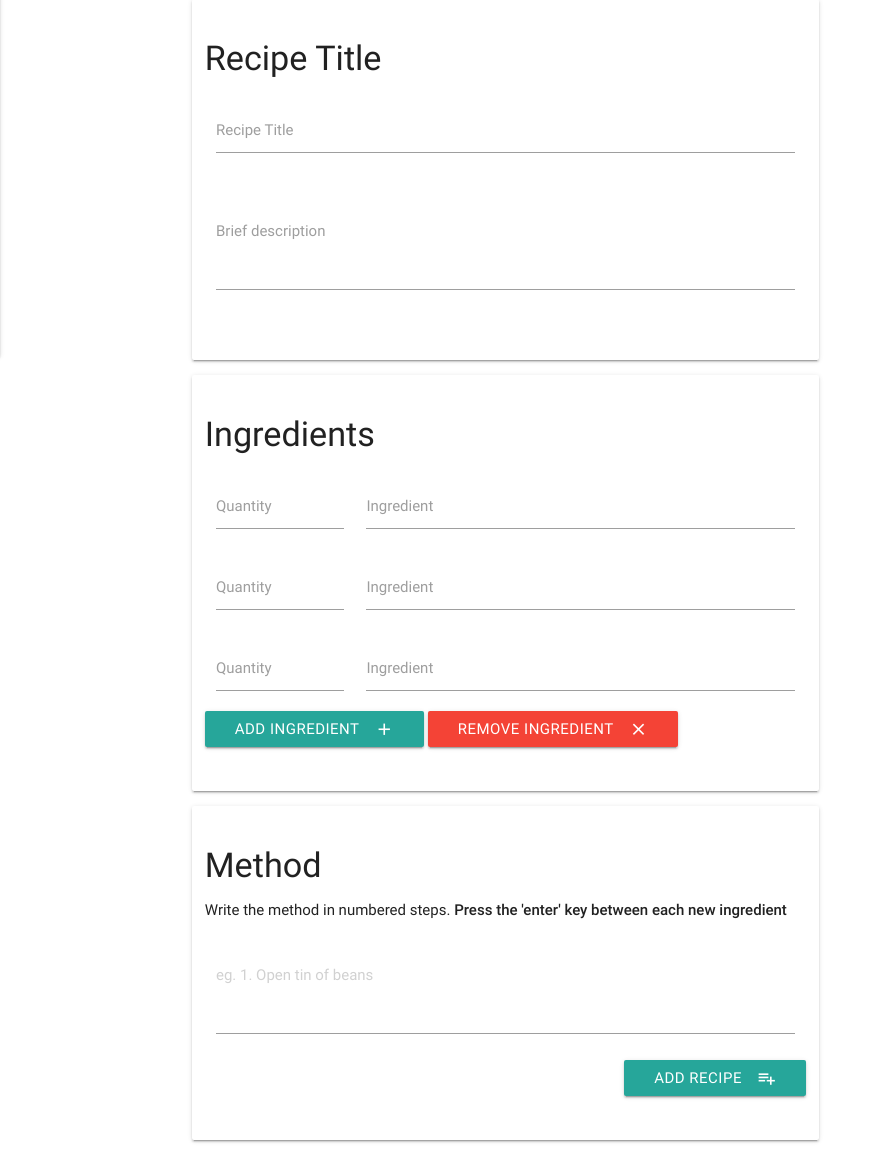
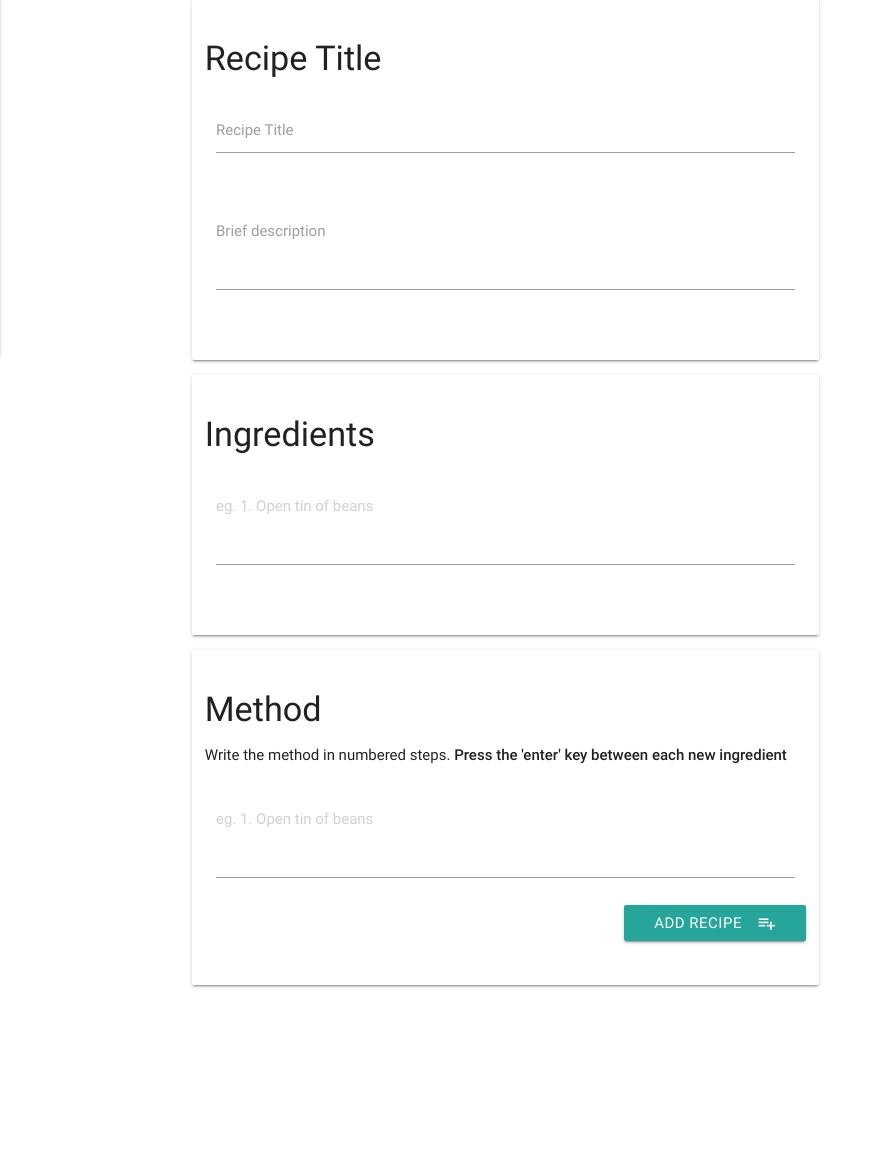
Before and after one commit to LWilsonDev/recipe-book, a Flask app: page /addrecipe in a window 1280 px wide. Shown: the part 504-1659 px from the top of the page, without its empty margins (0-883 px from the left). After the commit the page ends 1492 px from the top, so only its background shows below. Run offline with Flask 2, Linux system fonts and the light colour scheme; the visitor is signed in with stand-in values (Sample User, id 1); some libraries are stand-ins or nearby versions; some web fonts are replaced.

Commit message:
ingredient and method display fixed

```diff
--- a/app.py
+++ b/app.py
@@ -45,7 +45,7 @@ def signup():
 
         if existing_user is None:
             hashpass = bcrypt.hashpw(request.form['password'].encode('utf-8'), bcrypt.gensalt())
-            users.insert({"username": request.form['username'],"email": request.form['email'], "password" : hashpass })
+            users.insert({"username": request.form['username'], "password" : hashpass })
             session['username'] = request.form['username']
             return redirect(url_for('index'))
         return 'That username already exists!'
@@ -57,28 +57,24 @@ def addrecipe():
 
     if 'username' in session:
         if request.method == 'POST':
-            ingredient_list = []
-            for quantity, ingredient in zip(request.form.getlist('quantity'),
-                                          request.form.getlist('ingredient')):
-                result = (quantity, ingredient)
-                ingredient_list.append(result)
 
+            ingredient = request.form['ingredients'].splitlines()
+            method = request.form['method'].splitlines()
 
-            ingredient_dict = dict(ingredient_list)
-            print(ingredient_list)
-            print(ingredient_dict)
+           #"ingredients": {'quantity': request.form['quantity'], 'ingredient': request.form['ingredient']},
             recipes = mongo.db.recipes
 
             recipes.insert({"title": request.form['title'],
                             "category": request.form['category'],
                             "author": session['username'],
                             "description": request.form['description'],
-                            "ingredients": ingredient_dict,
-                            "vegetarian": request.form['vegetarian']
+                            "ingredients": ingredient,
+                            "vegetarian": request.form['vegetarian'],
+                            "method": method
             })
 
 
-            return render_template('index.html')
+            return render_template('addrecipe.html')
 
         return render_template("addrecipe.html")
 
--- a/templates/addrecipe.html
+++ b/templates/addrecipe.html
@@ -51,42 +51,12 @@
     <div class="row">
         <div class="ingredient-wrapper">
             <h4>Ingredients</h4>
-            <div class="input-field col s3">
-                <input id="quantity" name="quantity" type="text">
-                <label for="quantity">Quantity</label>
-            </div>
-            <div class="input-field col s9">
-                <input id="ingredient" name="ingredient" type="text">
-                <label for="ingredient">Ingredient</label>
-            </div>
-            <div class="input-field col s3">
-                <input id="quantity" name="quantity" type="text">
-                <label for="quantity">Quantity</label>
-            </div>
-            <div class="input-field col s9">
-                <input id="ingredient" name="ingredient" type="text">
-                <label for="ingredient">Ingredient</label>
-            </div>
-            <div class="input-field col s3">
-                <input id="quantity" name="quantity" type="text">
-                <label for="quantity">Quantity</label>
-            </div>
-            <div class="input-field col s9">
-                <input id="ingredient" name="ingredient" type="text">
-                <label for="ingredient">Ingredient</label>
-            </div>
-
-
+            <div class="input-field col s12">
+            <textarea name="ingredients" class="materialize-textarea" placeholder="eg. 1. Open tin of beans"></textarea>
+        </div>
 
         </div>
-        <button type="button" class="btn waves-effect waves-light" id="addIngredient">Add Ingredient
-                <i class="material-icons right">add</i>
-             </button>
-             <button type="button" class="btn waves-effect waves-light red" id="removeIngredient">Remove Ingredient
-                <i class="material-icons right">clear</i>
-             </button>
     </div>
-
 </div>
 <div class='container card-panel'>
     <div class="row">
--- a/templates/base.html
+++ b/templates/base.html
@@ -40,13 +40,14 @@
             $('select').material_select();
             $(".button-collapse").sideNav();
 
-            var newFormField = '<div class="input-field col s3"><input id="quantity" name="quantity" type="text"><label for="quantity">Quantity</label></div><div class="input-field col s9"><input id="ingredient" type="text"><label for="ingredient">Ingredient</label></div>';
-            $('#addIngredient').click(function() {
+            var newFormField = '<div class="input-field col s3"><input id="quantity" name="quantity" type="text"><label for="quantity">Quantity</label></div><div class="input-field col s9"><input id="ingredient" name="ingredient" type="text"><label for="ingredient">Ingredient</label></div>';
+            $('#addIngredient').click(function(event) {
+                event.preventDefault();
                 $('.ingredient-wrapper').append(newFormField);
             });
-            $('.ingredient-wrapper').on('click', '#removeIngredient', function(){
-                $(this).parent('div').remove(); //Remove new form field
-            });
+
+
+
         });
     </script>
 </body>
```
Also changed, not shown: templates/recipe.html (+10 -5 lines).
